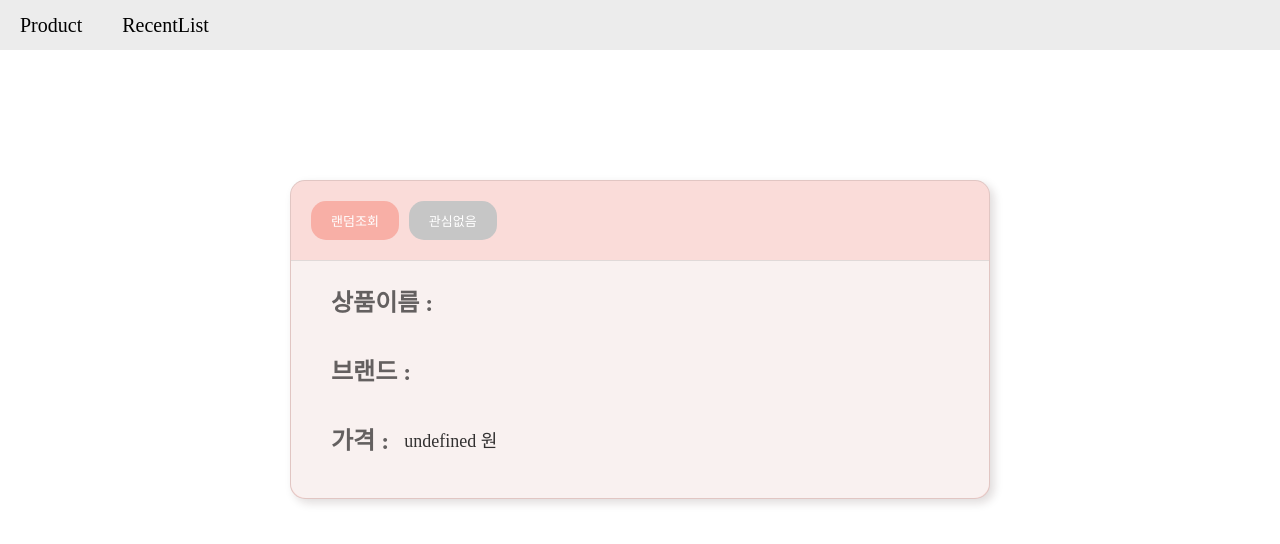
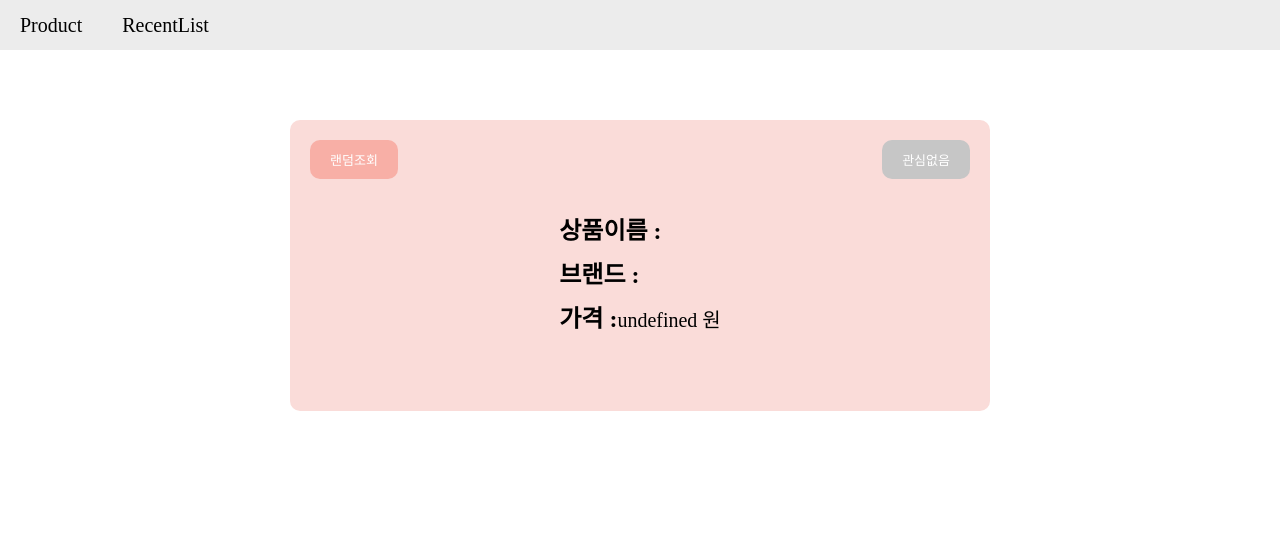
Before and after one commit to wantedAssignment/front-ta-2, a React (Create React App) app: page /product/1 in a window 1280 px wide. Shown: the top 544 px of the page. Built offline with nearby package versions, Linux system fonts and the light colour scheme.

Commit message:
Design : Detail 스타일 수정

```diff
--- a/src/Routers/Detail/Detail.style.js
+++ b/src/Routers/Detail/Detail.style.js
@@ -3,34 +3,33 @@ import styled from 'styled-components';
 export const Wrapper = styled.div`
   display: flex;
   justify-content: center;
-  padding-top: 100px;
+  align-items: center;
 `;
 
 export const Container = styled.div`
+  margin-top: 40px;
+  padding: 20px;
+  min-width: 700px;
+  background-color: #fadcd9;
   display: flex;
   flex-direction: column;
   align-items: center;
   justify-content: center;
-  box-shadow: 4px 4px 10px rgba(37, 13, 13, 0.15);
-  width: 700px;
-  border: 1px solid rgba(0, 0, 0, 0.1);
-  border-radius: 15px;
-  background-color: #fadcd9;
+  border-radius: 10px;
 `;
 
 export const ButtonWrapper = styled.div`
+  display: flex;
+  justify-content: space-between;
   width: 100%;
-  display: flex;
-  padding: 20px;
 `;
 
 export const Button = styled.button`
   border: none;
   color: white;
   background-color: #f8afa6;
-  border-radius: 15px;
+  border-radius: 10px;
   padding: 10px 20px;
-  margin-right: 10px;
   font-size: 13px;
   cursor: pointer;
   transition: 0.5s;
@@ -38,7 +37,6 @@ export const Button = styled.button`
   &:hover {
     background-color: #f39f94;
   }
-
   &:last-of-type {
     background-color: #c6c6c6;
     &:hover {
@@ -47,35 +45,18 @@ export const Button = styled.button`
   }
 `;
 export const ItemWrapper = styled.div`
-  width: 100%;
-  border-top: 1px solid rgba(0, 0, 0, 0.1);
-  padding-left: 40px;
-  padding-top: 30px;
-  background-color: #f9f1f0;
-  border-bottom-right-radius: 15px;
-  border-bottom-left-radius: 15px;
   font-size: 20px;
-
-  /* section:first-child {
-    font-size: 32px;
-  } */
+  padding: 40px 0;
 `;
 
-export const ItemSubWrapper = styled.section`
-  margin-bottom: 45px;
-  display: flex;
-  align-items: center;
+export const ItemSubWrapper = styled.div`
+  margin-bottom: 20px;
 `;
 
-export const Item = styled.div`
-  margin-right: 15px;
-  font-weight: bold;
-  color: rgba(0, 0, 0, 0.6);
-  text-align: end;
+export const Item = styled.h2`
+  display: inline-block;
   font-size: 24px;
+  font-weight: 600;
 `;
 
-export const Value = styled.span`
-  color: rgba(0, 0, 0, 0.8);
-  font-size: 18px;
-`;
+export const Value = styled.span``;
```
